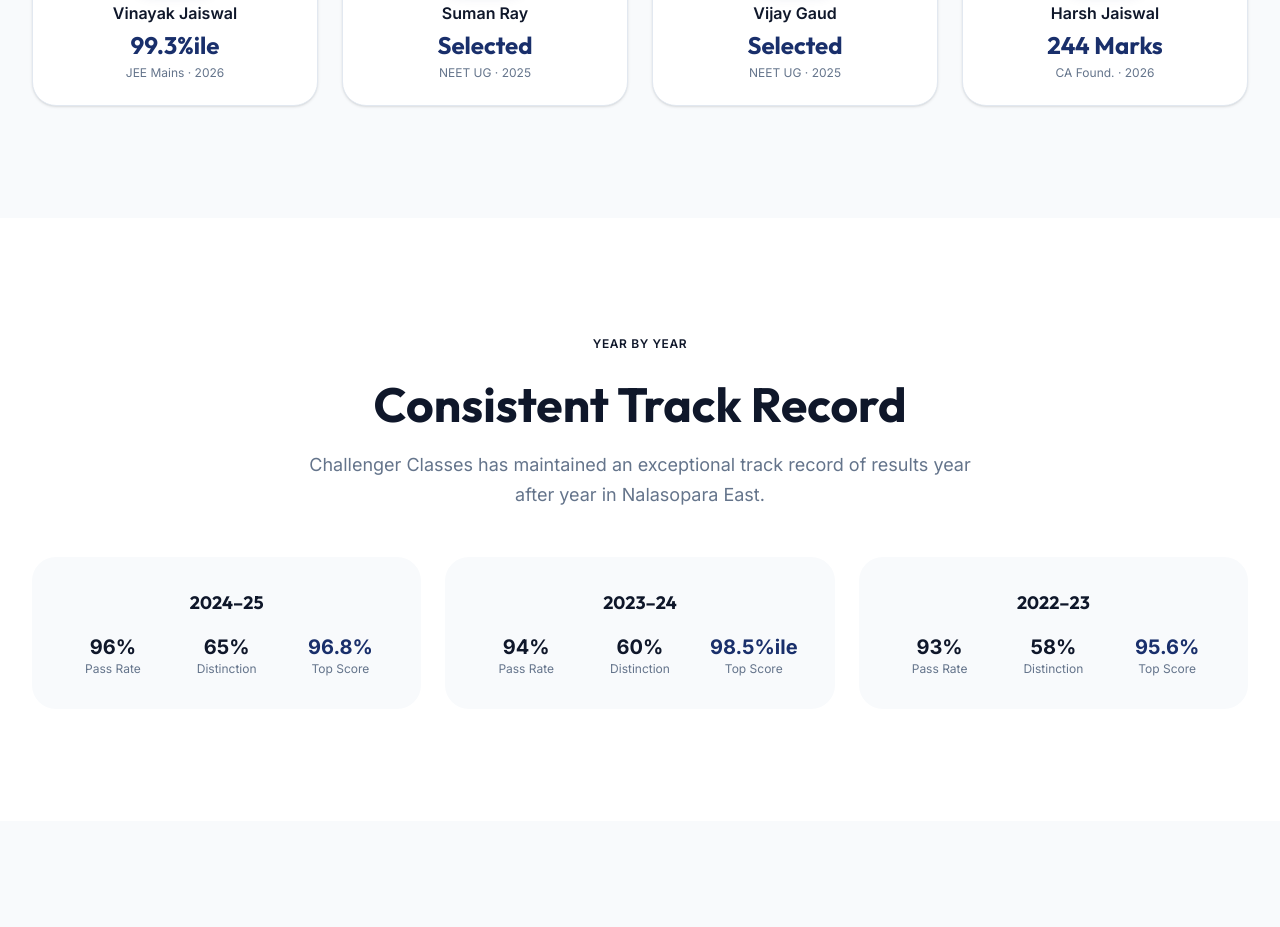
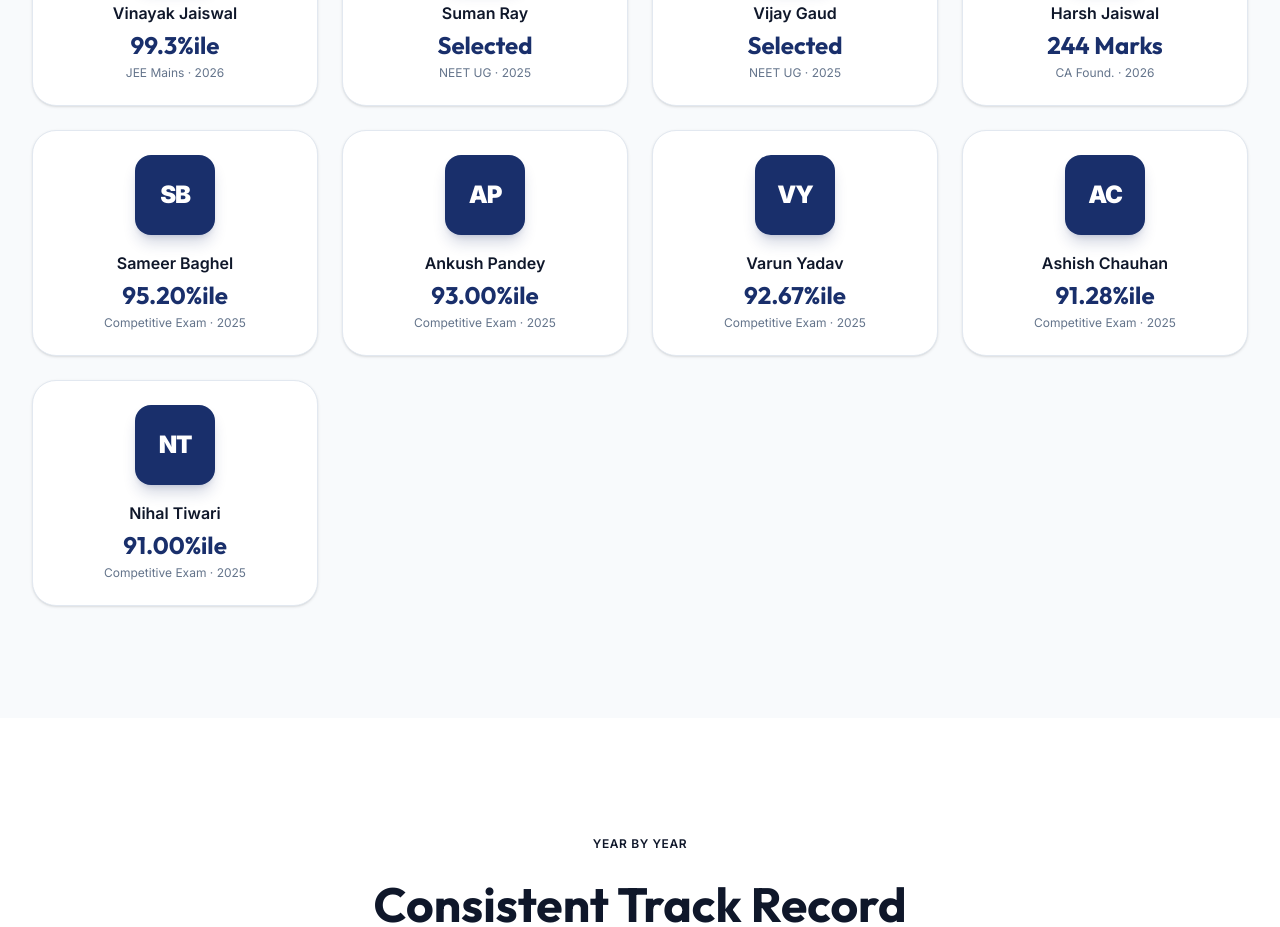
Before and after one commit to Sumitc0de/challenger-classes-web-app, a Next.js app: page /results in a window 1280 px wide. Shown: the part 1040-1967 px from the top of the page. Built offline with nearby package versions, Linux system fonts and the light colour scheme.

Commit message:
feat: Contact page WhatsApp integration and Toppers update

```diff
--- a/src/app/contact/page.tsx
+++ b/src/app/contact/page.tsx
@@ -34,7 +34,7 @@
           {/* Info Panel */}
           <div className="space-y-6">
             {/* Call */}
-            <a href="tel:+919876543210" className="flex items-center gap-4 bg-white rounded-2xl p-6 border border-border hover:shadow-lg transition-all group">
+            <a href="tel:+919021296376" className="flex items-center gap-4 bg-white rounded-2xl p-6 border border-border hover:shadow-lg transition-all group">
               <div className="w-14 h-14 rounded-full bg-green-100 flex items-center justify-center text-green-600 shrink-0 group-hover:scale-110 transition-transform">
                 <svg width="24" height="24" fill="none" stroke="currentColor" strokeWidth="2" viewBox="0 0 24 24">
                   <path d="M22 16.92v3a2 2 0 01-2.18 2 19.79 19.79 0 01-8.63-3.07 19.5 19.5 0 01-6-6 19.79 19.79 0 01-3.07-8.67A2 2 0 014.11 2h3a2 2 0 012 1.72c.127.96.361 1.903.7 2.81a2 2 0 01-.45 2.11L8.09 9.91a16 16 0 006 6l1.27-1.27a2 2 0 012.11-.45c.907.339 1.85.573 2.81.7A2 2 0 0122 16.92z"/>
@@ -42,12 +42,12 @@
               </div>
               <div>
                 <p className="text-xs text-[#192F6B] font-semibold uppercase tracking-wider">Call Us Now</p>
-                <p className="text-xl font-bold text-primary">+91 98765 43210</p>
+                <p className="text-xl font-bold text-primary">+91 90212 96376</p>
               </div>
             </a>
 
             {/* WhatsApp */}
-            <a href="https://wa.me/919876543210" target="_blank" rel="noopener noreferrer" className="flex items-center gap-4 bg-white rounded-2xl p-6 border border-border hover:shadow-lg transition-all group">
+            <a href="https://wa.me/919021296376" target="_blank" rel="noopener noreferrer" className="flex items-center gap-4 bg-white rounded-2xl p-6 border border-border hover:shadow-lg transition-all group">
               <div className="w-14 h-14 rounded-full bg-green-100 flex items-center justify-center text-green-600 shrink-0 group-hover:scale-110 transition-transform">
                 <svg width="24" height="24" fill="currentColor" viewBox="0 0 24 24">
                   <path d="M17.472 14.382c-.297-.149-1.758-.867-2.03-.967-.273-.099-.471-.148-.67.15-.197.297-.767.966-.94 1.164-.173.199-.347.223-.644.075-.297-.15-1.255-.463-2.39-1.475-.883-.788-1.48-1.761-1.653-2.059-.173-.297-.018-.458.13-.606.134-.133.298-.347.446-.52.149-.174.198-.298.298-.497.099-.198.05-.371-.025-.52-.075-.149-.669-1.612-.916-2.207-.242-.579-.487-.5-.669-.51-.173-.008-.371-.01-.57-.01-.198 0-.52.074-.792.372-.272.297-1.04 1.016-1.04 2.479 0 1.462 1.065 2.875 1.213 3.074.149.198 2.096 3.2 5.077 4.487.709.306 1.262.489 1.694.625.712.227 1.36.195 1.871.118.571-.085 1.758-.719 2.006-1.413.248-.694.248-1.289.173-1.413-.074-.124-.272-.198-.57-.347m-5.421 7.403h-.004a9.87 9.87 0 01-5.031-1.378l-.361-.214-3.741.982.998-3.648-.235-.374a9.86 9.86 0 01-1.51-5.26c.001-5.45 4.436-9.884 9.888-9.884 2.64 0 5.122 1.03 6.988 2.898a9.825 9.825 0 012.893 6.994c-.003 5.45-4.437 9.884-9.885 9.884m8.413-18.297A11.815 11.815 0 0012.05 0C5.495 0 .16 5.335.157 11.892c0 2.096.547 4.142 1.588 5.945L.057 24l6.305-1.654a11.882 11.882 0 005.683 1.448h.005c6.554 0 11.89-5.335 11.893-11.893a11.821 11.821 0 00-3.48-8.413z"/>
--- a/src/app/layout.tsx
+++ b/src/app/layout.tsx
@@ -85,7 +85,7 @@
                 longitude: "72.8274831295814",
               },
               openingHours: "Mo-Sa 08:00-19:00",
-              telephone: "+91-98765-43210",
+              telephone: "+91-90212-96376",
               url: "https://challengerclasses.com",
               areaServed: ["Nalasopara East", "Achole Road", "Palghar", "Mumbai"],
             }),
--- a/src/app/results/page.tsx
+++ b/src/app/results/page.tsx
@@ -13,7 +13,11 @@
   { name: "Suman Ray", score: "Selected", exam: "NEET UG", year: "2025", initials: "SR", image: "/gallery/toppers/suman_ray_neet_topper.png" },
   { name: "Vijay Gaud", score: "Selected", exam: "NEET UG", year: "2025", initials: "VG", image: "/gallery/toppers/vijay_gaud_neet_topper.png" },
   { name: "Harsh Jaiswal", score: "244 Marks", exam: "CA Found.", year: "2026", initials: "HJ", image: "/gallery/toppers/harsh_jaiswal_ca_foundation_topper_244_marks.png" },
-
+  { name: "Sameer Baghel", score: "95.20%ile", exam: "Competitive Exam", year: "2025", initials: "SB" },
+  { name: "Ankush Pandey", score: "93.00%ile", exam: "Competitive Exam", year: "2025", initials: "AP" },
+  { name: "Varun Yadav", score: "92.67%ile", exam: "Competitive Exam", year: "2025", initials: "VY" },
+  { name: "Ashish Chauhan", score: "91.28%ile", exam: "Competitive Exam", year: "2025", initials: "AC" },
+  { name: "Nihal Tiwari", score: "91.00%ile", exam: "Competitive Exam", year: "2025", initials: "NT" },
 ];
 
 const highlights = [
--- a/src/components/ContactForm.tsx
+++ b/src/components/ContactForm.tsx
@@ -14,7 +14,22 @@
 
   const handleSubmit = (e: FormEvent) => {
     e.preventDefault();
-    // In production, send to API
+
+    // Construct WhatsApp Message
+    const text = `Hello Challenger Classes!
+
+*Name:* ${form.name}
+*Phone:* ${form.phone}
+*I am a:* ${form.role}
+*Class:* ${form.class}
+*Message:* ${form.message || "N/A"}`;
+
+    const encodedText = encodeURIComponent(text);
+    const whatsappUrl = `https://wa.me/919021296376?text=${encodedText}`;
+
+    // Open WhatsApp
+    window.open(whatsappUrl, "_blank");
+
     setSubmitted(true);
     setTimeout(() => setSubmitted(false), 3000);
     setForm({ name: "", phone: "", class: "", message: "", role: "student" });
```
